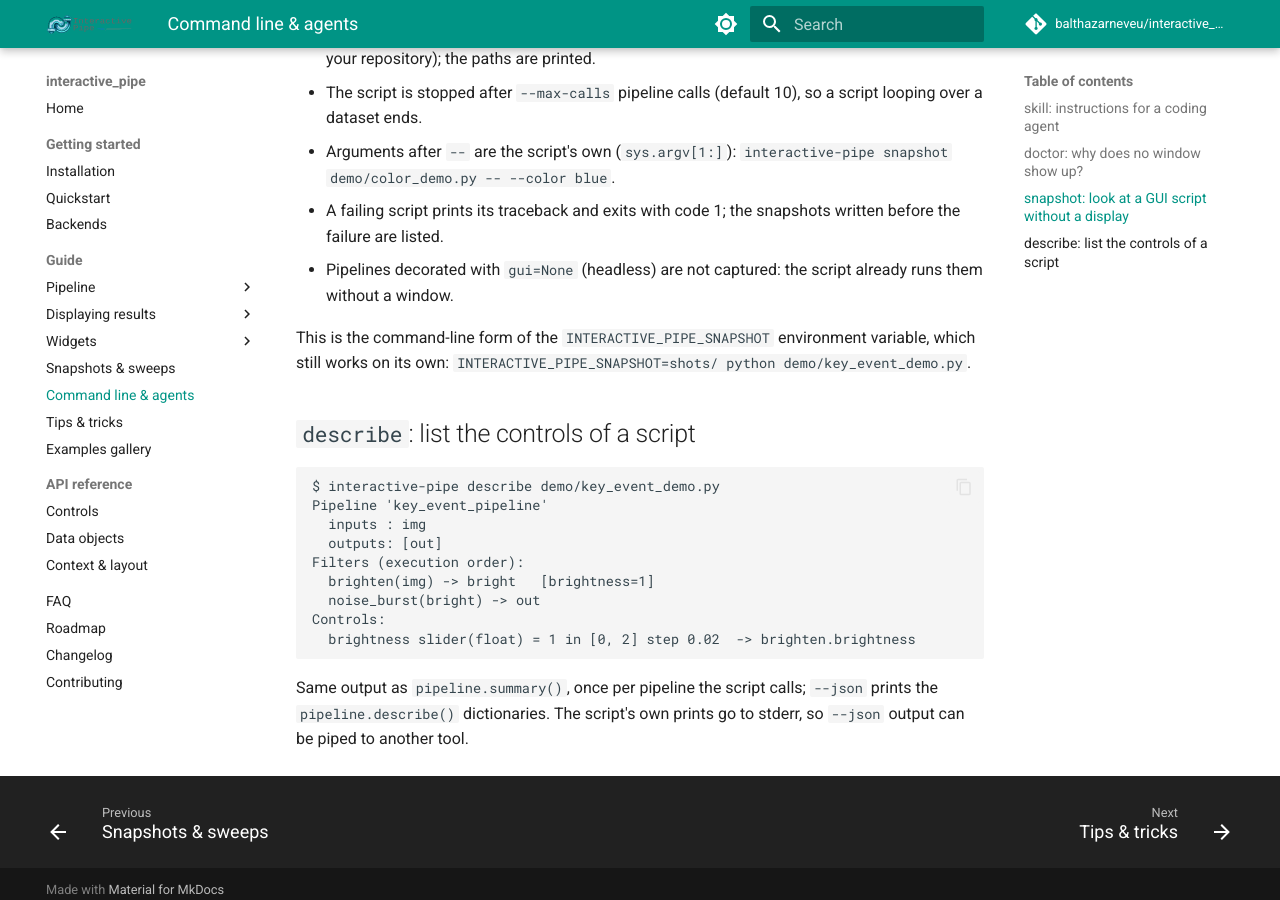
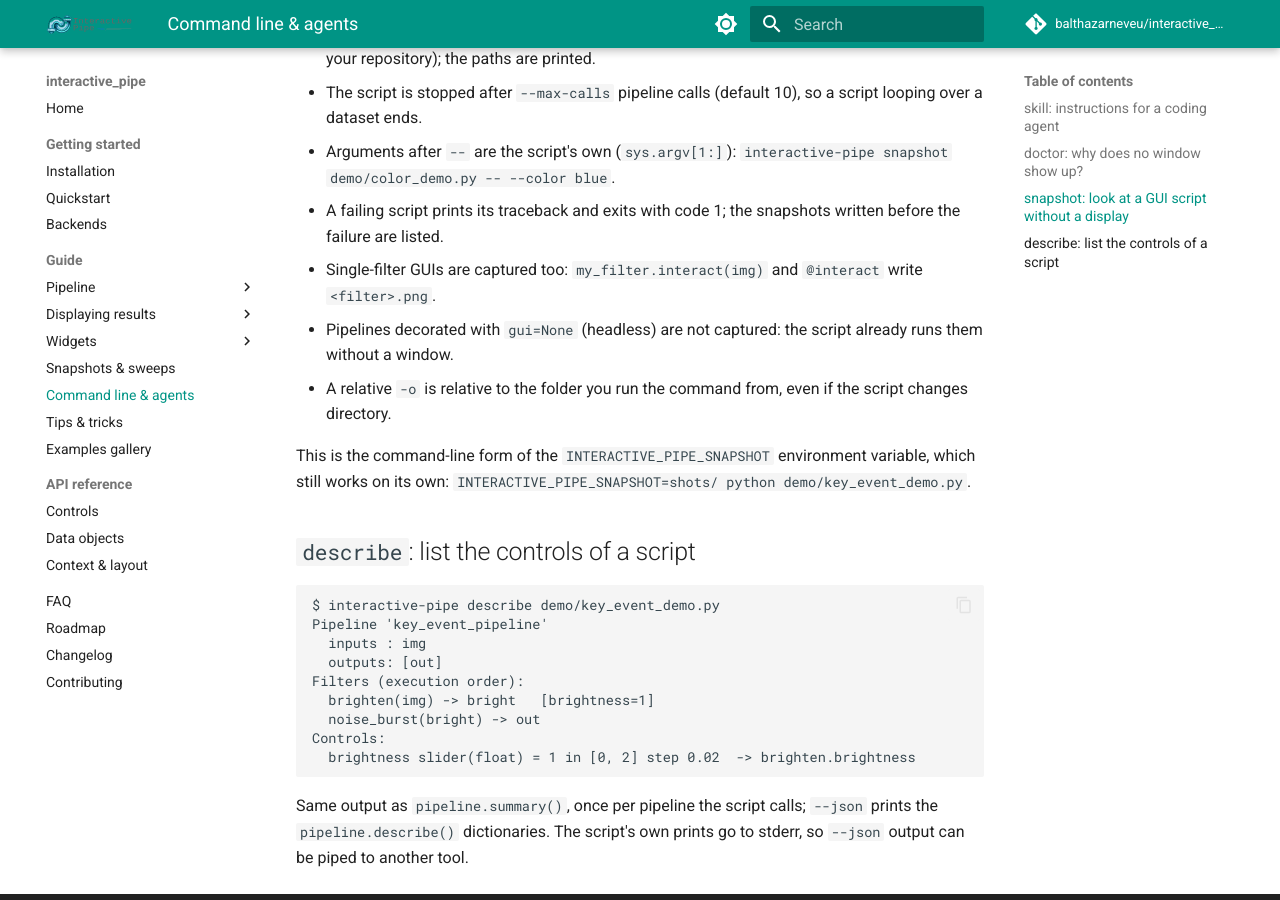
Before and after one commit to balthazarneveu/interactive_pipe, an MkDocs documentation site: the page built from docs/guide/command-line.md, in a window 1280 px wide and 900 px high, scrolled down 1626 px. Built offline with MkDocs 1.6.1 and Material for MkDocs 9.7.7, drawn with Linux system fonts in a browser that asks for light colours; comment, search, counter and statistics services are not loaded.

Commit message:
Skill and CLI docs: correct two statements found in review
- INTERACTIVE_PIPE_SNAPSHOT alone overwrites <pipeline>.png on repeated
  calls; only the CLI writes one numbered PNG per call
- an out-of-range tuple default raises 'Cannot create a control from
  gain=(5, [0, 3]) ...', not the Control message the table quoted
- command-line page: interact is captured, relative -o semantics

```diff
--- a/docs/guide/command-line.md
+++ b/docs/guide/command-line.md
@@ -83,8 +83,12 @@ interactive_pipe: snapshot of 'key_event_pipeline' written to shots/key_event_pi
   `interactive-pipe snapshot demo/color_demo.py -- --color blue`.
 - A failing script prints its traceback and exits with code 1; the snapshots
   written before the failure are listed.
+- Single-filter GUIs are captured too: `my_filter.interact(img)` and `@interact`
+  write `<filter>.png`.
 - Pipelines decorated with `gui=None` (headless) are not captured: the script
   already runs them without a window.
+- A relative `-o` is relative to the folder you run the command from, even if
+  the script changes directory.
 
 This is the command-line form of the `INTERACTIVE_PIPE_SNAPSHOT` environment
 variable, which still works on its own:
```
Also changed, not shown: .claude/skills/build-interactive-pipeline/SKILL.md (+2 -2 lines), src/interactive_pipe/agent/build-interactive-pipeline/SKILL.md (+2 -2 lines).
